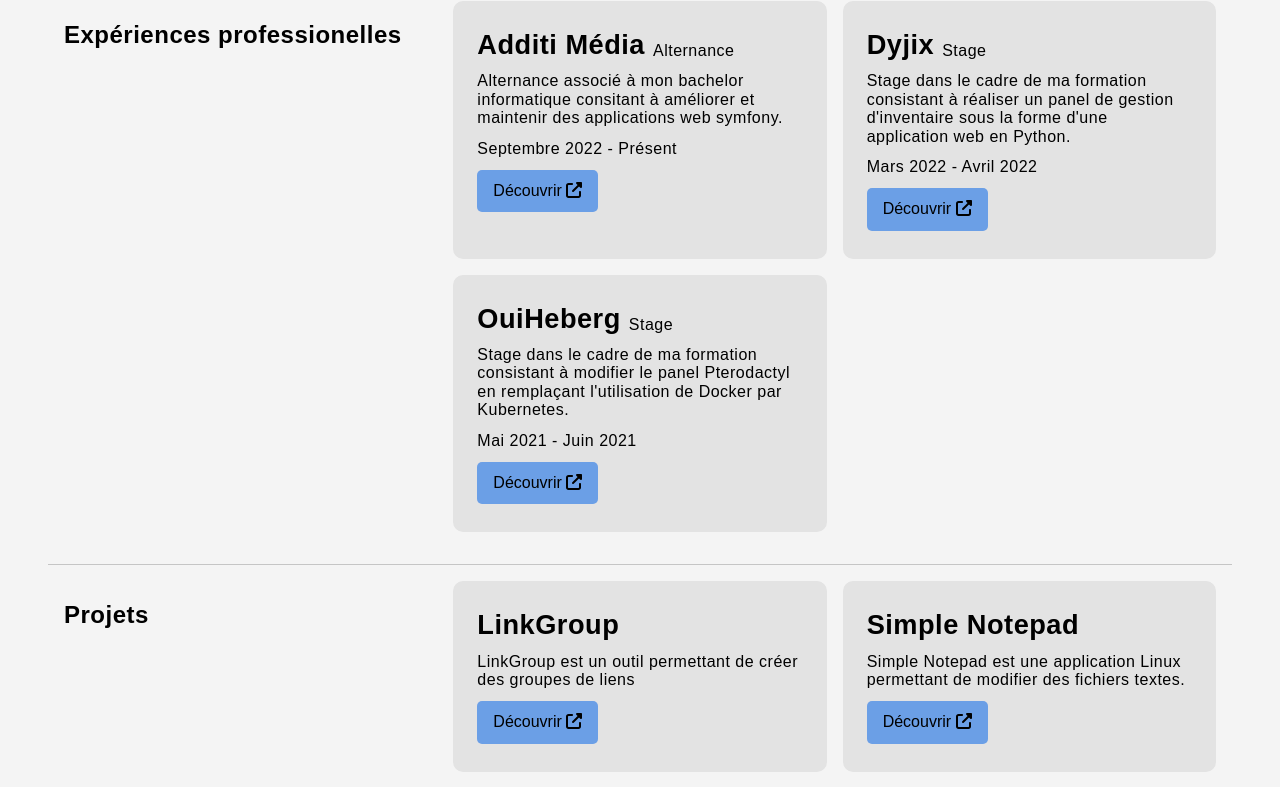
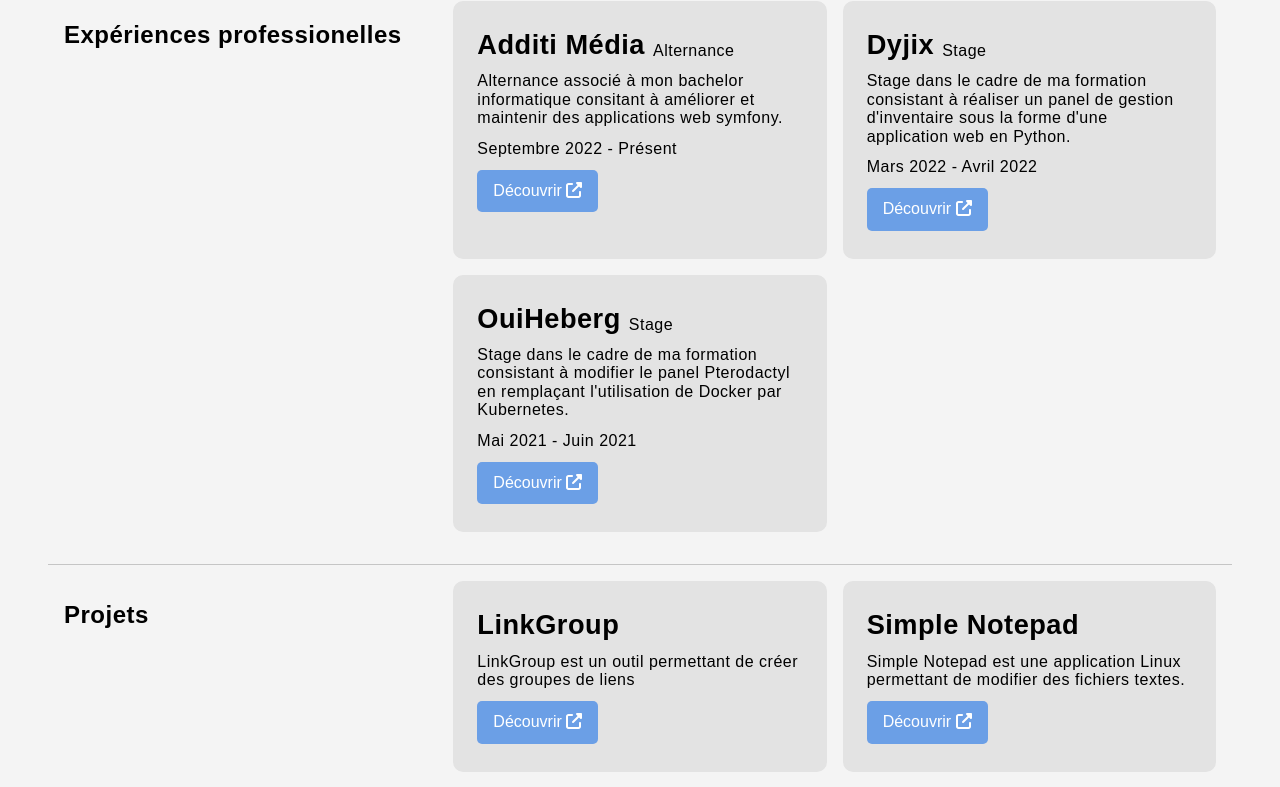
Before and after one commit to MelaineGerard/portfolio-fo, a Nuxt app: page / in a window 1280 px wide. Shown: the part 728-1515 px from the top of the page. Built offline with nearby package versions, Linux system fonts and the light colour scheme; a web font is replaced by a local one.

Commit message:
:bug: Fix de la couleur du texte des boutons

```diff
--- a/components/WebsiteProfessionalExperienceCard.vue
+++ b/components/WebsiteProfessionalExperienceCard.vue
@@ -58,6 +58,7 @@
 
     .discover-button {
       background: $color-shadow;
+      color: $color-text;
       border: none;
       padding: 0.75rem 1rem;
       border-radius: 5px;
--- a/components/WebsiteProjectCard.vue
+++ b/components/WebsiteProjectCard.vue
@@ -37,6 +37,7 @@
   }
   .discover-button {
     background: $color-shadow;
+    color: $color-text;
     border: none;
     padding: 0.75rem 1rem;
     border-radius: 5px;
@@ -45,7 +46,6 @@
 
     &:hover {
       background: $color-hover;
-      color: $color-text;
     }
   }
 }
```
